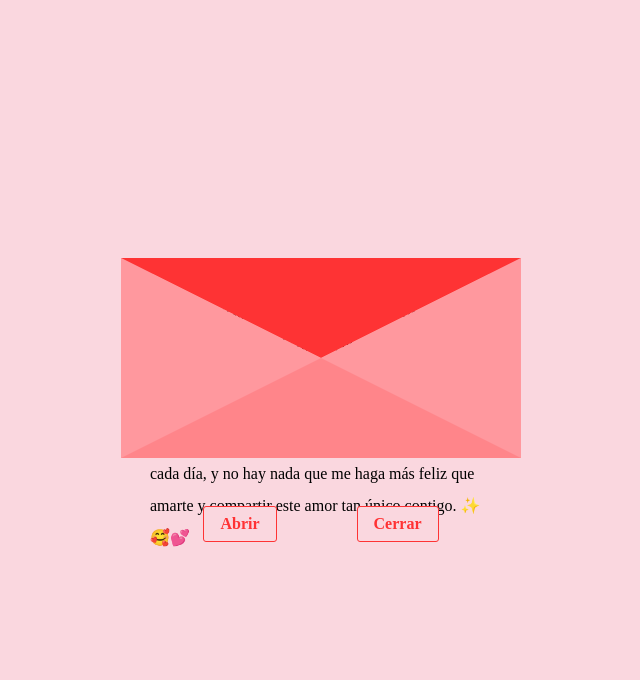
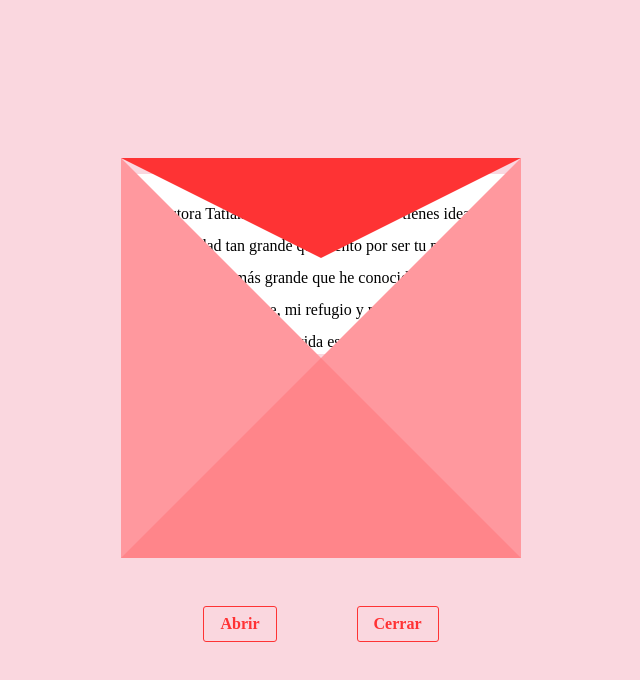
Before and after one commit to edwarbetbar/carta, a plain HTML site: page index.html in a window 1280 px wide. Shown: the whole page, without its empty margins (319-959 px from the left). Drawn offline with Linux system fonts and the light colour scheme.

Commit message:
Update style.css

```diff
--- a/style.css
+++ b/style.css
@@ -88,8 +88,8 @@ main {
 .letter {
   border-left: 200px solid #ff989e;
   border-right: 200px solid #ff989e;
-  border-top: 100px solid transparent;
-  border-bottom: 100px solid #ff858a;
+  border-top: 200px solid transparent;
+  border-bottom: 200px solid #ff858a;
 }
 
 .options {
```
